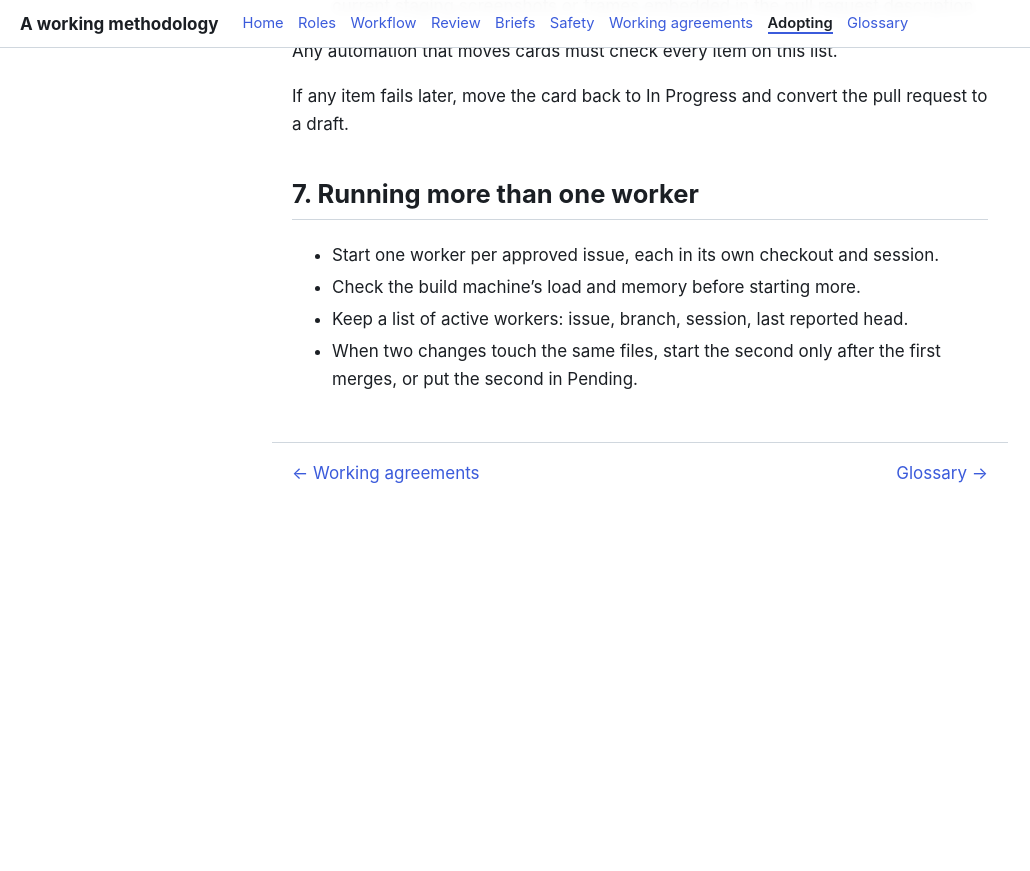
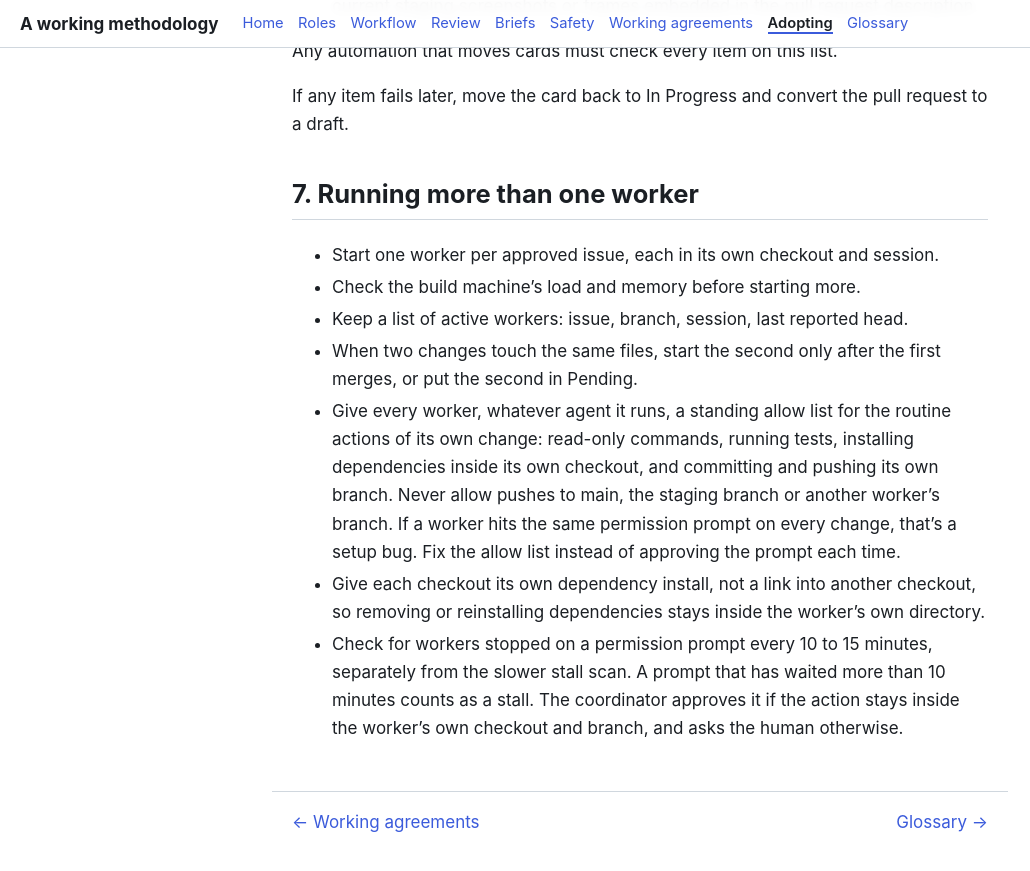
Before and after one commit to tangentcode/methodology, a Jekyll site: the page built from adopting.md, in a window 1280 px wide and 900 px high, scrolled down 6099 px. Shown: the top 871 px of the window, without its empty margins (0-1030 px from the left). Built offline with Jekyll 4.4.1, drawn with Linux system fonts in a browser that asks for light colours; our own code applies the rules of GitHub Pages for plain Markdown files; before the commit the page ends 6650 px from its top, so only the background shows below that.

Commit message:
Workers: standing allow list for routine actions, short check for permission prompts

```diff
--- a/adopting.md
+++ b/adopting.md
@@ -177,3 +177,6 @@ If any item fails later, move the card back to In Progress and convert the pull
 - Check the build machine's load and memory before starting more.
 - Keep a list of active workers: issue, branch, session, last reported head.
 - When two changes touch the same files, start the second only after the first merges, or put the second in Pending.
+- Give every worker, whatever agent it runs, a standing allow list for the routine actions of its own change: read-only commands, running tests, installing dependencies inside its own checkout, and committing and pushing its own branch. Never allow pushes to main, the staging branch or another worker's branch. If a worker hits the same permission prompt on every change, that's a setup bug. Fix the allow list instead of approving the prompt each time.
+- Give each checkout its own dependency install, not a link into another checkout, so removing or reinstalling dependencies stays inside the worker's own directory.
+- Check for workers stopped on a permission prompt every 10 to 15 minutes, separately from the slower stall scan. A prompt that has waited more than 10 minutes counts as a stall. The coordinator approves it if the action stays inside the worker's own checkout and branch, and asks the human otherwise.
```
